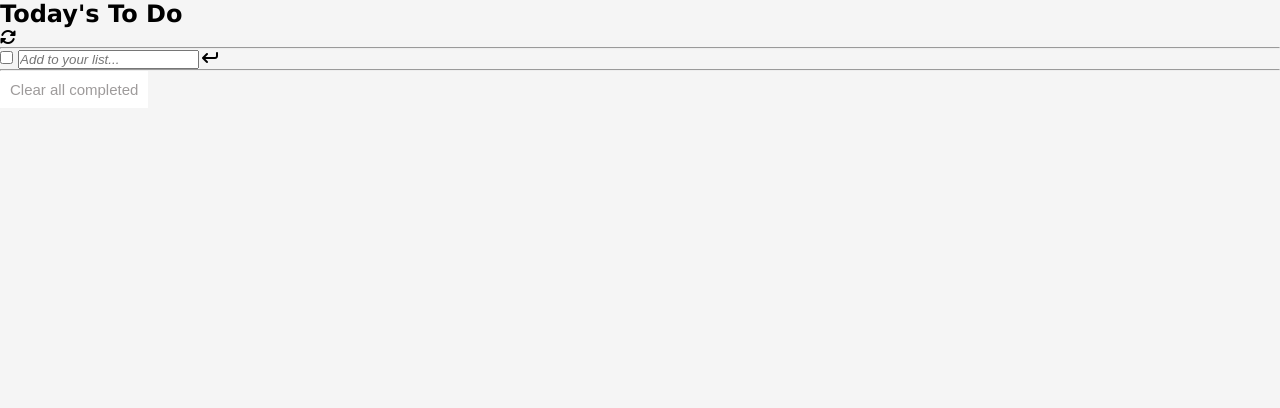
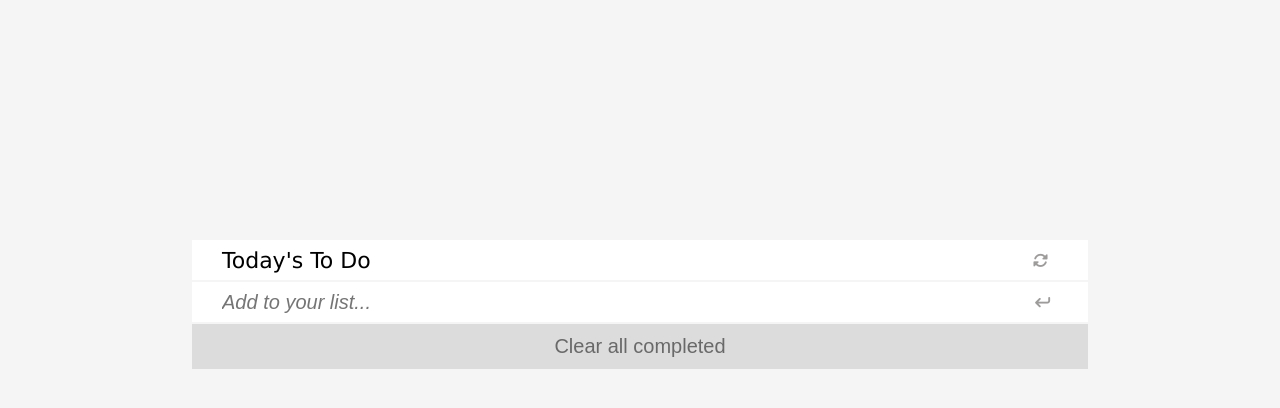
Before and after one commit to meryemsanem/To-Do-List, a website built with webpack: page dist/index.html in a window 1280 px wide. Built offline with nearby package versions, Linux system fonts and the light colour scheme.

Commit message:
Update files for deploy

```diff
--- a/dist/index.html
+++ b/dist/index.html
@@ -8,30 +8,32 @@
       crossorigin="anonymous"
     ></script>
     <title>To Do List</title>
+    <link rel="stylesheet" type=text/html href="./styles/style.css" />
   <script defer src="bundle.js"></script></head>
+
   <body>
-    <section class="to-do-list">
-      <div class="list-container">
-        <div class="to-do">
-          <h1 class="today">Today's To Do</h1>
+    <main id="container" class="container">
+      <div class="common">
+        <p class="p">Today's To Do</p>
+        <button class="btn first">
           <i class="fa-sharp fa-solid fa-rotate"></i>
-        </div>
-        <hr class="line" />
-        <form action="" class="form">
-          <input type="checkbox" class="completed" />
-          <input
-            type="text"
-            class="placeholder"
-            id="placeholder"
-            placeholder="Add to your list..."
-          />
+        </button>
+      </div>
+      <div class="common">
+        <input
+          id="input"
+          type="text"
+          class="textInput"
+          placeholder="Add to your list..."
+        />
+        <button class="btn second">
           <i class="fa-solid fa-arrow-turn-down fa-rotate-90"></i>
-        </form>
-
-        <hr class="line1" />
-        <ul class="list"></ul>
-        <button class="btn" id="btn">Clear all completed</button>
+        </button>
       </div>
-    </section>
+      <ul id="list"></ul>
+      <button class="btnComplete">
+        <p>Clear all completed</p>
+      </button>
+    </main>
   </body>
 </html>
```
Also changed, not shown: dist/bundle.js (+12 -2 lines).
